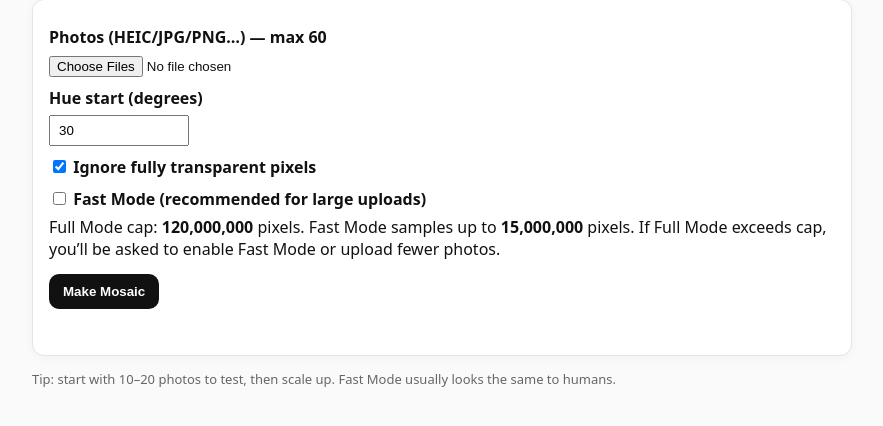
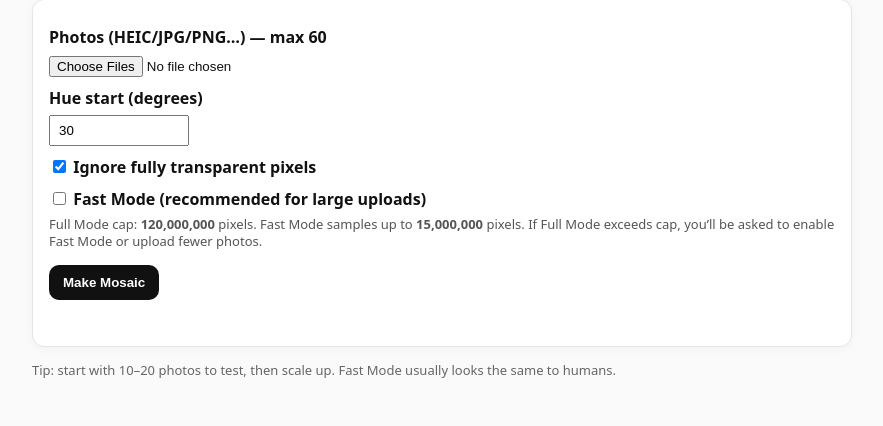
Before and after one commit to cathleenZzzz/Pixels_of_Time, a Flask app: page / in a window 1280 px wide. Shown: the part 150-576 px from the top of the page, without its empty margins (198-1081 px from the left). Run offline with Flask 3, Linux system fonts and the light colour scheme.

Commit message:
Update styles.css

```diff
--- a/static/styles.css
+++ b/static/styles.css
@@ -13,3 +13,4 @@ input[type="number"] { width: 120px; padding: 6px 8px; }
 .btn.ghost { background: transparent; color: #111; border: 1px solid #111; }
 .status { margin-top: 12px; color: #333; min-height: 18px; white-space: pre-wrap; }
 .foot { margin-top: 14px; color: #666; font-size: 13px; }
+.hint { margin-top: 6px; color: #555; font-size: 13px; line-height: 1.35; }
```
